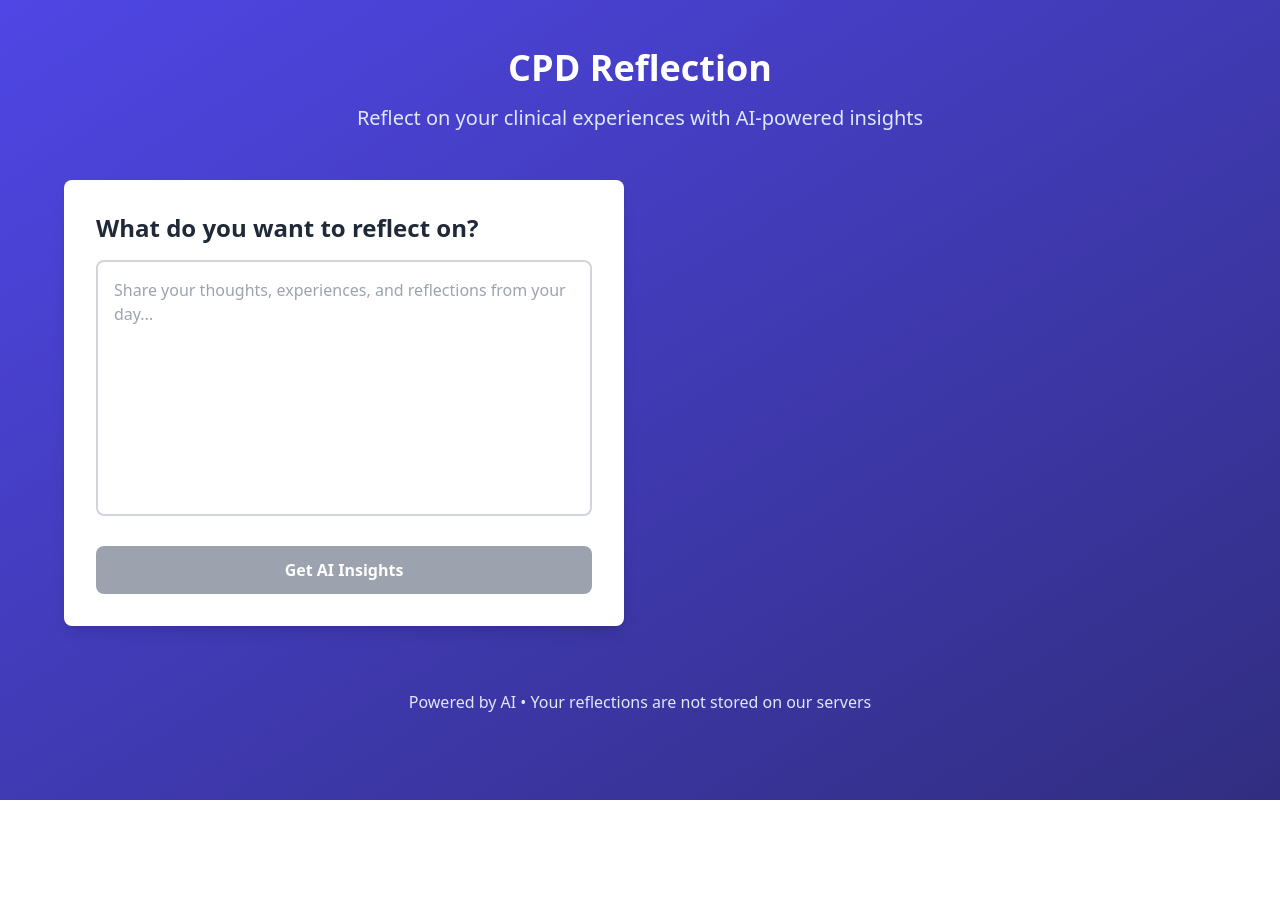
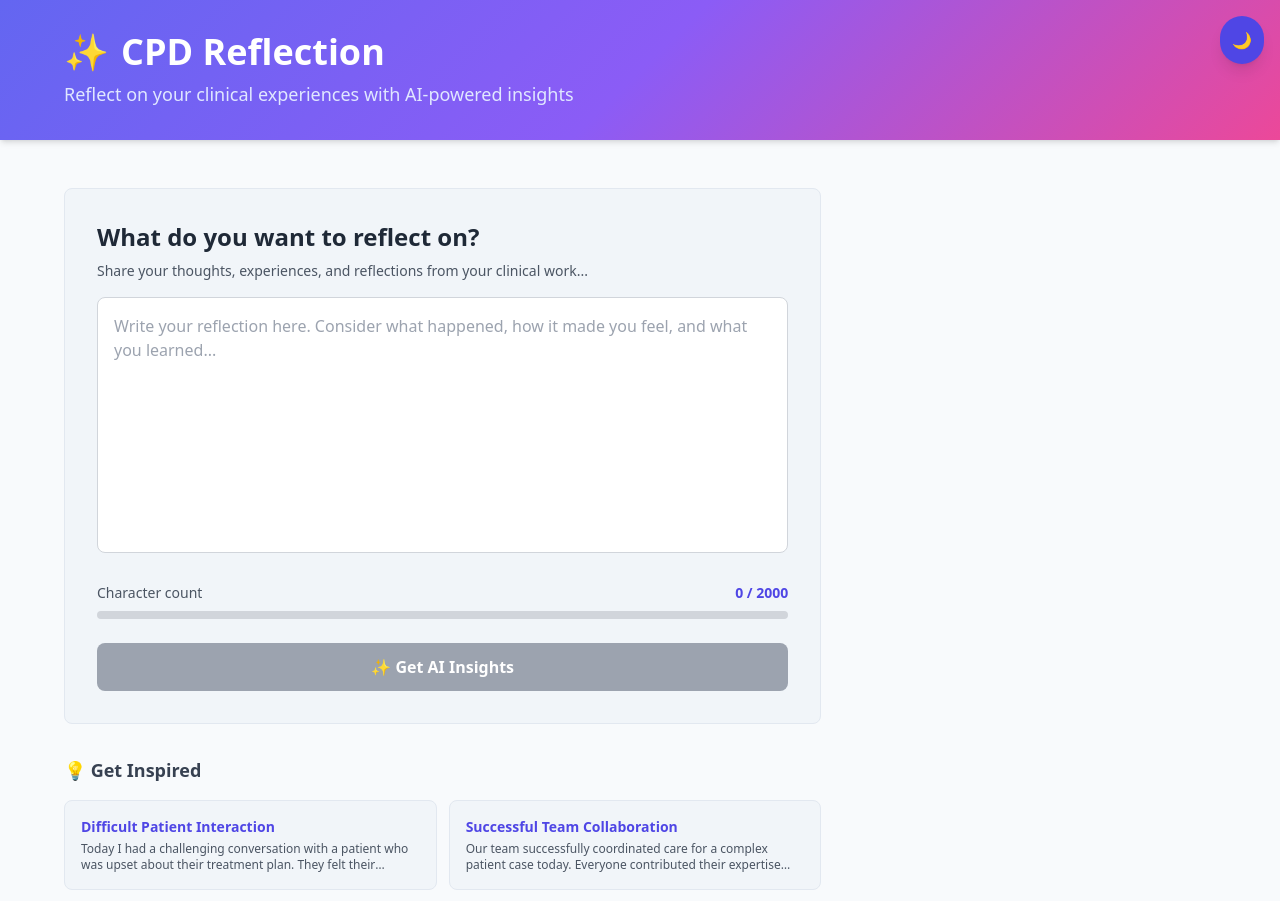
Before and after one commit to severussnapz/MY-CPD-REFLECTION, a Next.js app: page / in a window 1280 px wide. Shown: the top 901 px of the page. Before the commit the page ends 800 px from the top, so only its background shows below. Built offline with nearby package versions, Linux system fonts and the light colour scheme.

Commit message:
Add modern design: dark mode, subtle colors, redesigned header, example reflections

```diff
--- a/src/components/InsightPanel.jsx
+++ b/src/components/InsightPanel.jsx
@@ -1,8 +1,8 @@
 export default function InsightPanel({ insights }) {
   return (
-    <div className="bg-white rounded-lg shadow-md p-6">
-      <h2 className="text-2xl font-semibold text-gray-800 mb-4">AI Insights</h2>
-      <div className="text-gray-700 whitespace-pre-wrap leading-relaxed">
+    <div className="card p-6 rounded-lg border">
+      <h2 className="text-2xl font-semibold text-gray-800 dark:text-white mb-4">🧠 AI Insights</h2>
+      <div className="text-gray-700 dark:text-gray-300 whitespace-pre-wrap leading-relaxed text-sm space-y-3">
         {insights}
       </div>
     </div>
--- a/src/components/ReflectionForm.jsx
+++ b/src/components/ReflectionForm.jsx
@@ -2,6 +2,8 @@ import { useState } from 'react'
 
 export default function ReflectionForm({ onSubmit, loading }) {
   const [text, setText] = useState('')
+  const maxLength = 2000
+  const percentage = (text.length / maxLength) * 100
 
   const handleSubmit = (e) => {
     e.preventDefault()
@@ -11,35 +13,48 @@ export default function ReflectionForm({ onSubmit, loading }) {
   }
 
   return (
-    <form onSubmit={handleSubmit} className="bg-white rounded-lg shadow-lg p-8">
+    <form onSubmit={handleSubmit} className="card p-8 rounded-lg border">
       <label className="block mb-6">
-        <h2 className="text-2xl font-semibold text-gray-800 mb-4">
+        <h2 className="text-2xl font-semibold text-gray-800 dark:text-white mb-2">
           What do you want to reflect on?
         </h2>
+        <p className="text-gray-600 dark:text-gray-400 text-sm mb-4">
+          Share your thoughts, experiences, and reflections from your clinical work...
+        </p>
         <textarea
           value={text}
-          onChange={(e) => setText(e.target.value)}
-          placeholder="Share your thoughts, experiences, and reflections from your day..."
-          className="w-full h-64 p-4 border-2 border-gray-300 rounded-lg focus:outline-none focus:border-indigo-500 resize-none"
+          onChange={(e) => setText(e.target.value.slice(0, maxLength))}
+          placeholder="Write your reflection here. Consider what happened, how it made you feel, and what you learned..."
+          className="w-full h-64 p-4 border border-gray-300 dark:border-gray-600 rounded-lg focus:outline-none focus:ring-2 focus:ring-indigo-500 dark:bg-gray-800 dark:text-white resize-none transition-colors"
           disabled={loading}
         />
       </label>
 
-      <div className="flex gap-4">
-        <button
-          type="submit"
-          disabled={loading || text.trim().length === 0}
-          className="flex-1 px-6 py-3 bg-indigo-600 text-white font-semibold rounded-lg hover:bg-indigo-700 transition-colors disabled:bg-gray-400 disabled:cursor-not-allowed"
-        >
-          {loading ? 'Generating Insights...' : 'Get AI Insights'}
-        </button>
+      {/* Character counter with progress bar */}
+      <div className="mb-6">
+        <div className="flex justify-between items-center mb-2">
+          <span className="text-sm text-gray-600 dark:text-gray-400">
+            Character count
+          </span>
+          <span className="text-sm font-semibold text-indigo-600 dark:text-indigo-400">
+            {text.length} / {maxLength}
+          </span>
+        </div>
+        <div className="w-full h-2 bg-gray-300 dark:bg-gray-700 rounded-full overflow-hidden">
+          <div
+            className="h-full bg-gradient-to-r from-indigo-500 to-purple-500 transition-all duration-300"
+            style={{ width: `${percentage}%` }}
+          />
+        </div>
       </div>
 
-      {text.length > 0 && (
-        <p className="text-gray-500 text-sm mt-4">
-          {text.length} characters
-        </p>
-      )}
+      <button
+        type="submit"
+        disabled={loading || text.trim().length === 0}
+        className="w-full px-6 py-3 bg-indigo-600 hover:bg-indigo-700 dark:bg-indigo-600 dark:hover:bg-indigo-700 text-white font-semibold rounded-lg transition-colors disabled:bg-gray-400 disabled:cursor-not-allowed disabled:dark:bg-gray-600"
+      >
+        {loading ? '⏳ Generating Insights...' : '✨ Get AI Insights'}
+      </button>
     </form>
   )
 }
--- a/src/pages/_app.jsx
+++ b/src/pages/_app.jsx
@@ -1,5 +1,38 @@
+import { useEffect, useState } from 'react'
 import '../styles/globals.css'
 
 export default function App({ Component, pageProps }) {
-  return <Component {...pageProps} />
+  const [theme, setTheme] = useState('light')
+  const [mounted, setMounted] = useState(false)
+
+  useEffect(() => {
+    setMounted(true)
+    const savedTheme = localStorage.getItem('theme') || 'light'
+    setTheme(savedTheme)
+    document.documentElement.setAttribute('data-theme', savedTheme)
+  }, [])
+
+  const toggleTheme = () => {
+    const newTheme = theme === 'light' ? 'dark' : 'light'
+    setTheme(newTheme)
+    localStorage.setItem('theme', newTheme)
+    document.documentElement.setAttribute('data-theme', newTheme)
+  }
+
+  if (!mounted) return null
+
+  return (
+    <>
+      <div className="fixed top-4 right-4 z-50">
+        <button
+          onClick={toggleTheme}
+          className="p-3 rounded-full bg-indigo-600 text-white hover:bg-indigo-700 transition-colors shadow-lg"
+          aria-label="Toggle dark mode"
+        >
+          {theme === 'light' ? '🌙' : '☀️'}
+        </button>
+      </div>
+      <Component {...pageProps} />
+    </>
+  )
 }
--- a/src/pages/index.jsx
+++ b/src/pages/index.jsx
@@ -2,6 +2,29 @@ import { useState } from 'react'
 import ReflectionForm from '../components/ReflectionForm'
 import InsightPanel from '../components/InsightPanel'
 import PdfExport from '../components/PdfExport'
+
+const EXAMPLE_REFLECTIONS = [
+  {
+    title: 'Difficult Patient Interaction',
+    text: 'Today I had a challenging conversation with a patient who was upset about their treatment plan. They felt their concerns weren\'t being heard. I took time to really listen and explain my reasoning, which seemed to help. I\'m reflecting on how I could have communicated better from the start.',
+  },
+  {
+    title: 'Successful Team Collaboration',
+    text: 'Our team successfully coordinated care for a complex patient case today. Everyone contributed their expertise and we made quick decisions together. This experience showed me the value of clear communication and mutual respect in healthcare teams.',
+  },
+  {
+    title: 'Learning from a Mistake',
+    text: 'I made an error in patient documentation today that was caught before it affected care. I felt embarrassed initially, but my supervisor helped me understand where my process broke down. This has made me think about how I can build better checks into my workflow.',
+  },
+  {
+    title: 'Professional Growth Moment',
+    text: 'I led a teaching session for junior staff today on a procedure I\'ve recently become proficient in. Explaining it to others made me realize how much my confidence and skills have grown. It felt rewarding to contribute to their learning.',
+  },
+  {
+    title: 'Work-Life Balance Challenge',
+    text: 'Today was particularly demanding and I felt stressed by the workload. I managed to take a proper lunch break and that helped reset my focus. I\'m thinking about sustainable strategies for managing stress during busy periods.',
+  },
+]
 
 export default function Home() {
   const [insights, setInsights] = useState('')
@@ -38,67 +61,104 @@ export default function Home() {
     }
   }
 
+  const handleExampleClick = (example) => {
+    handleReflectionSubmit(example.text)
+  }
+
   return (
-    <div className="min-h-screen py-12 px-4 sm:px-6 lg:px-8">
+    <div className="min-h-screen transition-colors duration-300">
+      {/* Header */}
+      <header className="gradient-bg shadow-md py-8 px-4">
         <div className="container mx-auto max-w-6xl">
-        {/* Header */}
-        <div className="text-center mb-12">
-          <h1 className="text-4xl font-bold text-white mb-4">CPD Reflection</h1>
-          <p className="text-xl text-indigo-100">
+          <div className="flex items-center gap-3 mb-2">
+            <span className="text-4xl">✨</span>
+            <h1 className="text-4xl font-bold text-white">CPD Reflection</h1>
+          </div>
+          <p className="text-indigo-100 text-lg">
             Reflect on your clinical experiences with AI-powered insights
           </p>
         </div>
+      </header>
 
       {/* Main Content */}
-        <div className="grid grid-cols-1 lg:grid-cols-2 gap-8">
+      <main className="py-12 px-4">
+        <div className="container mx-auto max-w-6xl">
+          <div className="grid grid-cols-1 lg:grid-cols-3 gap-8">
             {/* Left Column - Form */}
-          <div>
+            <div className="lg:col-span-2">
               <ReflectionForm onSubmit={handleReflectionSubmit} loading={loading} />
+
+              {/* Example Reflections */}
+              {!insights && (
+                <div className="mt-8">
+                  <h3 className="text-lg font-semibold text-gray-700 dark:text-gray-200 mb-4">💡 Get Inspired</h3>
+                  <div className="grid grid-cols-1 sm:grid-cols-2 gap-3">
+                    {EXAMPLE_REFLECTIONS.map((example, idx) => (
+                      <button
+                        key={idx}
+                        onClick={() => handleExampleClick(example)}
+                        className="card p-4 border rounded-lg text-left hover:shadow-md transition-all"
+                        disabled={loading}
+                      >
+                        <p className="font-semibold text-indigo-600 dark:text-indigo-400 text-sm mb-1">
+                          {example.title}
+                        </p>
+                        <p className="text-gray-600 dark:text-gray-400 text-xs line-clamp-2">
+                          {example.text}
+                        </p>
+                      </button>
+                    ))}
+                  </div>
+                </div>
+              )}
             </div>
 
             {/* Right Column - Insights */}
-          <div className="space-y-6">
+            <div className="lg:col-span-1">
+              <div className="space-y-6 sticky top-8">
                 {error && (
-              <div className="bg-red-100 border border-red-400 text-red-700 px-6 py-4 rounded-lg">
-                <p className="font-semibold mb-2">Error</p>
-                <p>{error}</p>
+                  <div className="card border border-red-300 bg-red-50 dark:bg-red-900/20 text-red-700 dark:text-red-400 px-6 py-4 rounded-lg">
+                    <p className="font-semibold mb-2">⚠️ Error</p>
+                    <p className="text-sm">{error}</p>
                   </div>
                 )}
 
                 {loading && (
-              <div className="bg-white rounded-lg shadow-lg p-8 text-center">
-                <div className="inline-block">
-                  <div className="animate-spin rounded-full h-12 w-12 border-b-2 border-indigo-600 mb-4"></div>
+                  <div className="card p-8 text-center rounded-lg border">
+                    <div className="inline-block mb-4">
+                      <div className="animate-spin rounded-full h-12 w-12 border-4 border-indigo-200 border-t-indigo-600 dark:border-indigo-800 dark:border-t-indigo-400"></div>
                     </div>
-                <p className="text-gray-600 font-semibold">Generating insights...</p>
+                    <p className="text-gray-600 dark:text-gray-300 font-semibold">Generating insights...</p>
                   </div>
                 )}
 
                 {insights && !loading && (
                   <>
                     <InsightPanel insights={insights} />
-                <div className="flex gap-4">
+                    <div className="flex flex-col gap-3">
                       <PdfExport reflection={reflection} insights={insights} />
                       <button
                         onClick={() => {
                           setInsights('')
                           setReflection('')
                         }}
-                    className="flex-1 px-6 py-3 bg-white text-indigo-600 font-semibold rounded-lg hover:bg-gray-100 transition-colors"
+                        className="w-full px-6 py-3 bg-gray-200 dark:bg-gray-700 text-gray-800 dark:text-white font-semibold rounded-lg hover:bg-gray-300 dark:hover:bg-gray-600 transition-colors"
                       >
-                    Start New Reflection
+                        ↻ New Reflection
                       </button>
                     </div>
                   </>
                 )}
               </div>
             </div>
+          </div>
+        </div>
+      </main>
 
       {/* Footer */}
-        <div className="text-center mt-16 text-indigo-100">
-          <p>Powered by AI • Your reflections are not stored on our servers</p>
-        </div>
-      </div>
+      <footer className="border-t border-gray-200 dark:border-gray-700 py-8 px-4 text-center text-gray-600 dark:text-gray-400">
+        <p>✨ Powered by AI • Your reflections are not stored on our servers</p>
+      </footer>
     </div>
   )
 }
--- a/src/styles/globals.css
+++ b/src/styles/globals.css
@@ -2,7 +2,72 @@
 @tailwind components;
 @tailwind utilities;
 
+:root {
+  --primary: #6366f1;
+  --primary-dark: #4f46e5;
+  --secondary: #8b5cf6;
+  --accent: #ec4899;
+  --bg-light: #f8fafc;
+  --bg-light-secondary: #f1f5f9;
+  --text-light: #1e293b;
+  --text-light-secondary: #64748b;
+  --border-light: #e2e8f0;
+}
+
+[data-theme='dark'] {
+  --primary: #6366f1;
+  --primary-dark: #818cf8;
+  --secondary: #a78bfa;
+  --accent: #f472b6;
+  --bg-light: #0f172a;
+  --bg-light-secondary: #1e293b;
+  --text-light: #f1f5f9;
+  --text-light-secondary: #cbd5e1;
+  --border-light: #334155;
+}
+
+html {
+  scroll-behavior: smooth;
+}
+
 body {
-  background: linear-gradient(to bottom right, #4f46e5, #312e81);
-  min-height: 100vh;
+  background-color: var(--bg-light);
+  color: var(--text-light);
+  transition: background-color 0.3s ease, color 0.3s ease;
 }
+
+.gradient-bg {
+  background: linear-gradient(135deg, #6366f1 0%, #8b5cf6 50%, #ec4899 100%);
+}
+
+[data-theme='dark'] .gradient-bg {
+  background: linear-gradient(135deg, #4f46e5 0%, #7c3aed 50%, #db2777 100%);
+}
+
+.card {
+  background-color: var(--bg-light-secondary);
+  border-color: var(--border-light);
+  transition: all 0.3s ease;
+}
+
+.card:hover {
+  transform: translateY(-2px);
+  box-shadow: 0 4px 12px rgba(0, 0, 0, 0.1);
+}
+
+[data-theme='dark'] .card {
+  box-shadow: 0 4px 12px rgba(0, 0, 0, 0.3);
+}
+
+@keyframes shimmer {
+  0%, 100% {
+    opacity: 1;
+  }
+  50% {
+    opacity: 0.5;
+  }
+}
+
+.animate-shimmer {
+  animation: shimmer 2s infinite;
+}
```
Also changed, not shown: src/components/PdfExport.jsx (+6 -2 lines). Lines whose indentation alone changed are shown as unchanged.
